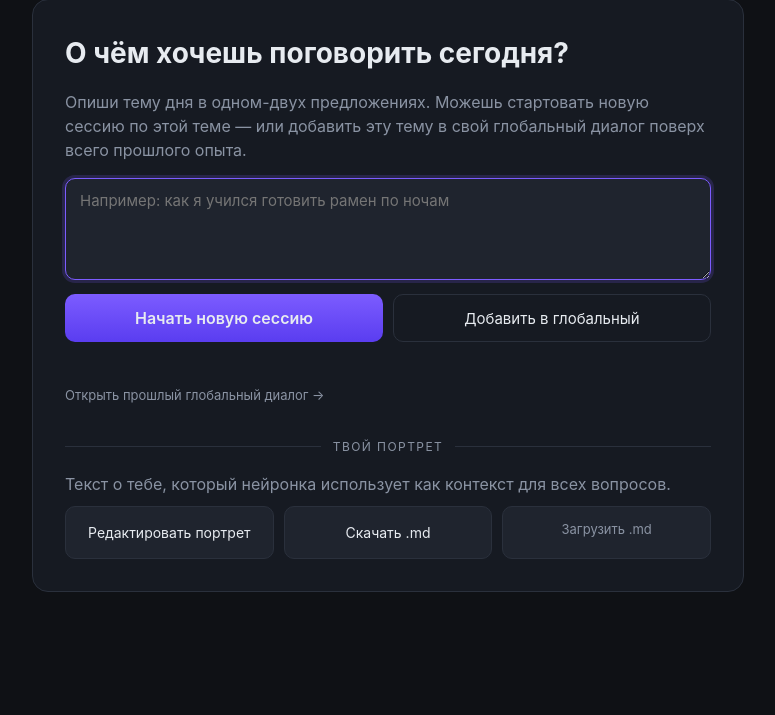
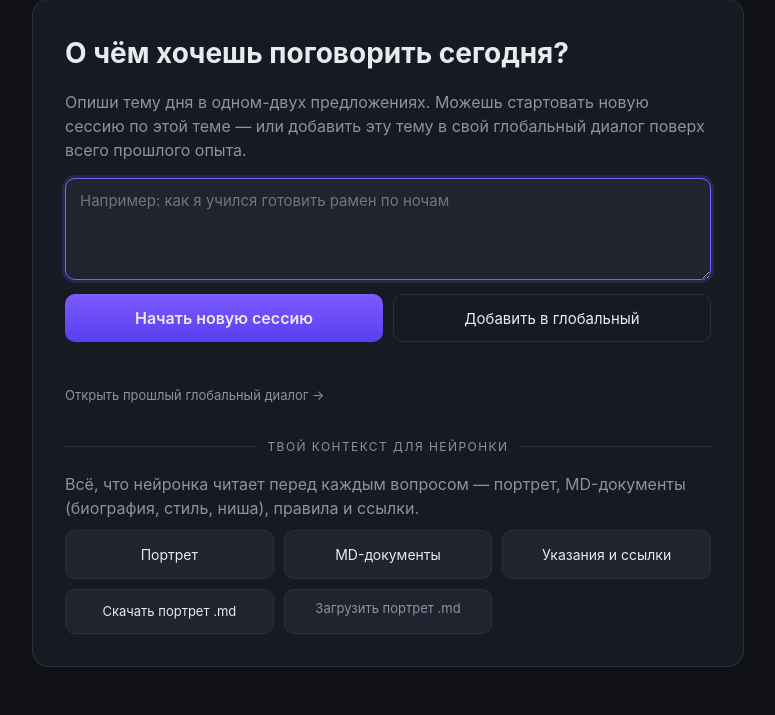
Before and after one commit to del0x3/200b, a FastAPI app: template app/templates/home.html in a window 1280 px wide. Shown: the part 125-840 px from the top of the page, without its empty margins (252-1027 px from the left). Before the commit the page ends 717 px from the top, so only its background shows below. Run offline with FastAPI, Linux system fonts and the light colour scheme; the template is opened without the code that fills it, so the values that code supplies are empty.

Commit message:
ux: surface Documents from the home page + sticky anchor-nav on /profile
The Documents card was reachable only by scrolling to the bottom of
/profile, and the home action-grid only mentioned "Редактировать
портрет" — so a user who hadn't manually scrolled couldn't discover the
new MD-documents feature at all.

- home.html: action-grid replaced with three primary entry points
  (Портрет / MD-документы / Указания и ссылки) plus two smaller actions
  for portrait download/upload. Each entry deep-links to the matching
  anchor on /profile.
- profile.html: sticky pill-nav at the top with section counts
  ("Документы 3", "Указания 5", "Ресурсы 1"). All four cards (portrait,
  documents, prompts, links) carry stable id attributes so anchor links
  scroll correctly; scroll-margin-top accounts for the sticky nav.

Each document already had an "enabled" checkbox and an inline textarea
editor — those were added in the previous commit but were invisible
because users couldn't find the section.

Co-Authored-By: Claude Opus 4.7 (1M context) <noreply@anthropic.com>

```diff
--- a/app/static/style.css
+++ b/app/static/style.css
@@ -243,8 +243,59 @@ button.primary.big { width: 100%; padding: 14px 18px; font-size: 16px; }
 .nav-link:hover { color: var(--text); background: var(--surface-2); text-decoration: none; }
 .nav-upload { display: inline-flex; align-items: center; }
 
+/* ===== Навигация по разделам профиля ===== */
+.profile-nav {
+    display: flex;
+    flex-wrap: wrap;
+    gap: 8px;
+    margin-bottom: 18px;
+    padding: 10px 14px;
+    background: var(--surface);
+    border: 1px solid var(--border);
+    border-radius: 12px;
+    position: sticky;
+    top: 0;
+    z-index: 10;
+    backdrop-filter: blur(8px);
+}
+.profile-nav-link {
+    display: inline-flex;
+    align-items: center;
+    gap: 6px;
+    padding: 6px 12px;
+    color: var(--muted);
+    background: transparent;
+    border: 1px solid transparent;
+    border-radius: 8px;
+    font-size: 13px;
+    text-decoration: none;
+    transition: color 0.15s, border-color 0.15s, background 0.15s;
+}
+.profile-nav-link:hover {
+    color: var(--text);
+    border-color: var(--border);
+    background: var(--surface-2);
+    text-decoration: none;
+}
+.profile-nav-count {
+    font-size: 11px;
+    color: var(--muted);
+    background: var(--surface-2);
+    border: 1px solid var(--border);
+    border-radius: 999px;
+    padding: 1px 7px;
+    font-variant-numeric: tabular-nums;
+}
+
+/* Smaller subset of action-btn for second-line operations */
+.action-btn.small-action {
+    padding: 9px 12px;
+    font-size: 13px;
+}
+
 /* ===== Секции на странице профиля ===== */
 .section-card { margin-top: 18px; }
+.card[id], .section-card[id] { scroll-margin-top: 80px; }
 .section-card h2 {
     font-size: 20px;
     margin: 0 0 6px;
--- a/app/templates/home.html
+++ b/app/templates/home.html
@@ -42,17 +42,23 @@
         </ul>
         {% endif %}
 
-        <div class="divider"><span>твой портрет</span></div>
-        <p class="muted" style="margin: 0 0 10px;">Текст о тебе, который нейронка использует как контекст для всех вопросов.</p>
+        <div class="divider"><span>твой контекст для нейронки</span></div>
+        <p class="muted" style="margin: 0 0 10px;">Всё, что нейронка читает перед каждым вопросом — портрет, MD-документы (биография, стиль, ниша), правила и ссылки.</p>
         <div class="action-grid">
-            <a href="/profile" class="action-btn">
-                <span>Редактировать портрет</span>
+            <a href="/profile#portrait" class="action-btn">
+                <span>Портрет</span>
             </a>
-            <a href="/profile/download" class="action-btn">
-                <span>Скачать .md</span>
+            <a href="/profile#documents" class="action-btn">
+                <span>MD-документы</span>
             </a>
-            <label class="action-btn">
-                <span>Загрузить .md</span>
+            <a href="/profile#prompts" class="action-btn">
+                <span>Указания и ссылки</span>
+            </a>
+            <a href="/profile/download" class="action-btn small-action">
+                <span>Скачать портрет .md</span>
+            </a>
+            <label class="action-btn small-action">
+                <span>Загрузить портрет .md</span>
                 <form id="upload-md" method="post" action="/profile/upload" enctype="multipart/form-data" class="hidden">
                     <input type="file" name="file" accept=".md,.markdown,text/markdown,text/plain" onchange="this.form.submit()">
                 </form>
```
Also changed, not shown: app/templates/profile.html (+11 -4 lines), tests/test_pages.py (+12 -1 lines).
